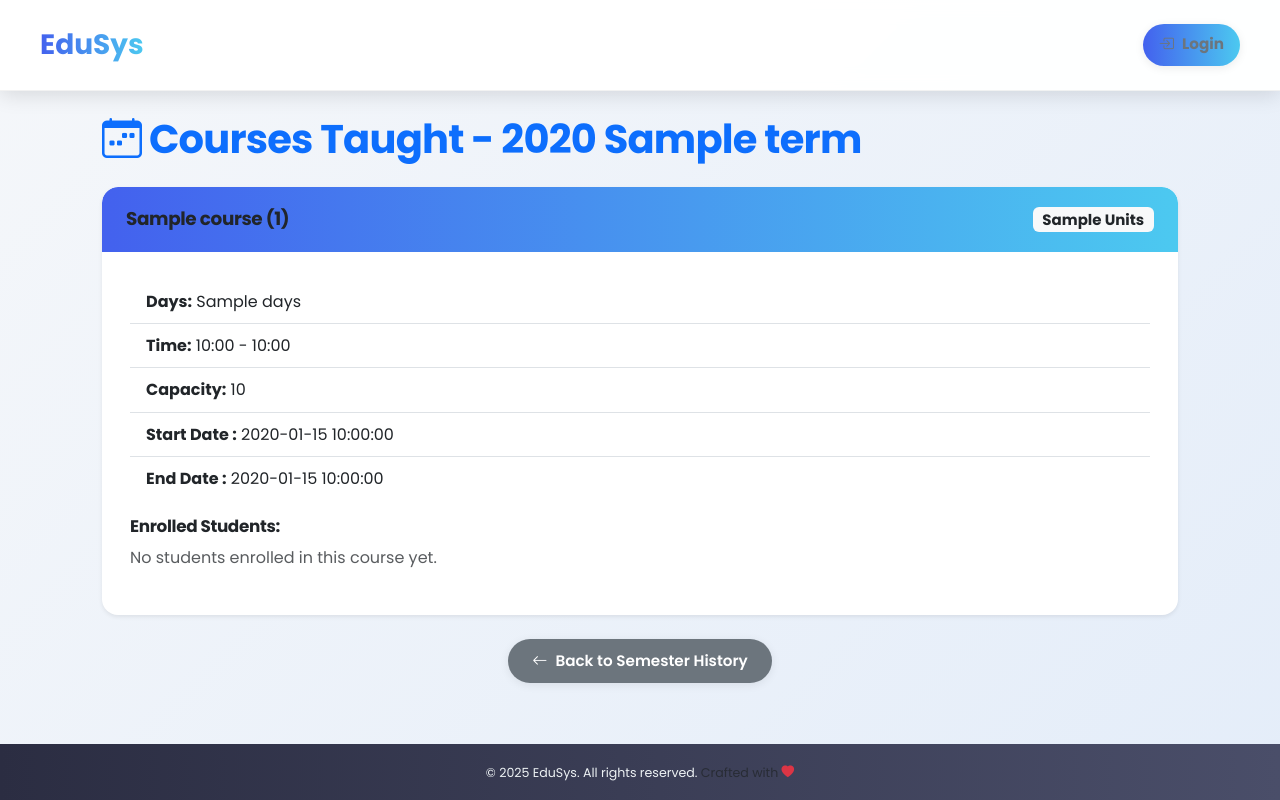
After one commit to lhiradi/educational-system, a Python web app: template src/templates/teacher/semester_details.html in a window 1280 px wide. The commit adds this page. Run offline with Jinja, Linux system fonts and the light colour scheme; the template is opened without the code that fills it: most values are stand-ins (such as "Sample title", 1, 10 or a date in 2020).

Commit message:
updated teacher routes and templates

```diff
--- /dev/null
+++ b/src/templates/teacher/semester_details.html
@@ -0,0 +1,83 @@
+{% extends "base.html" %}
+
+{% block title %}Semester Details: {{ semester.year }} {{ semester.term }}{% endblock %}
+
+{% block content %}
+<div class="container">
+    <h1 class="text-primary fw-bold mb-4">
+        <i class="bi bi-calendar-week"></i> Courses Taught - {{ semester.year }} {{ semester.term }}
+    </h1>
+
+    {% if courses %}
+        {% for course in courses %}
+        <div class="card shadow-sm mb-4">
+            <div class="card-header bg-primary text-white d-flex justify-content-between align-items-center">
+                <h5 class="mb-0">{{ course.course_name }} ({{ course.course_id }})</h5>
+                <span class="badge bg-light text-dark">{{ course.course_unit }} Units</span>
+            </div>
+            <div class="card-body">
+                <ul class="list-group list-group-flush">
+                    <li class="list-group-item"><strong>Days:</strong> {{ course.days }}</li>
+                    <li class="list-group-item"><strong>Time:</strong> {{ course.start_time.strftime('%H:%M') }} - {{ course.end_time.strftime('%H:%M') }}</li>
+                    <li class="list-group-item"><strong>Capacity:</strong> {{ course.capacity }}</li>
+                    <li class="list-group-item"><strong>Start Date :</strong> {{ course.start_date }}</li>
+                    <li class="list-group-item"><strong>End Date :</strong> {{ course.end_date }}</li>
+                </ul>
+
+                <h6 class="mt-3 mb-2">Enrolled Students:</h6>
+                {% set enrollments = course.student_links %}
+                {% if enrollments %}
+                    <div class="table-responsive">
+                        <table class="table table-striped table-hover align-middle mb-0">
+                            <thead class="table-dark">
+                                <tr>
+                                    <th>Student ID</th>
+                                    <th>Name</th>
+                                    <th>Grade</th>
+                                    <th class="text-center">Actions</th>
+                                </tr>
+                            </thead>
+                            <tbody>
+                                {% for enrollment in enrollments %}
+                                <tr>
+                                    {% if enrollment.semester_id == semester.id %}
+                                    <td>{{ enrollment.student.student_id }}</td>
+                                    <td>{{ enrollment.student.first_name }} {{ enrollment.student.last_name }}</td>
+                                    <td>
+                                        {% if enrollment.grade is not none %}
+                                            {{ enrollment.grade }}
+                                        {% else %}
+                                            N/A
+                                        {% endif %}
+                                    </td>
+                                    <td class="text-center">
+                                        <a href="{{ url_for('teacher.edit_score', student_id=enrollment.student.id, course_id=course.id, semester_id=semester.id) }}"
+                                           class="btn btn-sm btn-outline-primary">
+                                            <i class="bi bi-pencil"></i> Edit Grade
+                                        </a>
+                                    </td>
+                                    {% endif %}
+                                </tr>
+                                {% endfor %}
+                            </tbody>
+                        </table>
+                    </div>
+                {% else %}
+                    <p class="text-muted">No students enrolled in this course yet.</p>
+                {% endif %}
+            </div>
+        </div>
+        {% endfor %}
+    {% else %}
+        <div class="alert alert-info">
+            <i class="bi bi-info-circle"></i> You did not teach any courses during the {{ semester.year }} {{ semester.term }} semester.
+        </div>
+    {% endif %}
+
+    <div class="text-center mt-4">
+        <a href="{{ url_for('teacher.semester_history') }}" class="btn btn-secondary">
+            <i class="bi bi-arrow-left"></i> Back to Semester History
+        </a>
+    </div>
+</div>
+{% endblock %}
```
Also changed, not shown: src/routes/teacher_routes.py (+58 -0 lines), src/templates/teacher/home.html (+6 -1 lines), src/templates/teacher/semester_history.html (added, +40 -0 lines).
